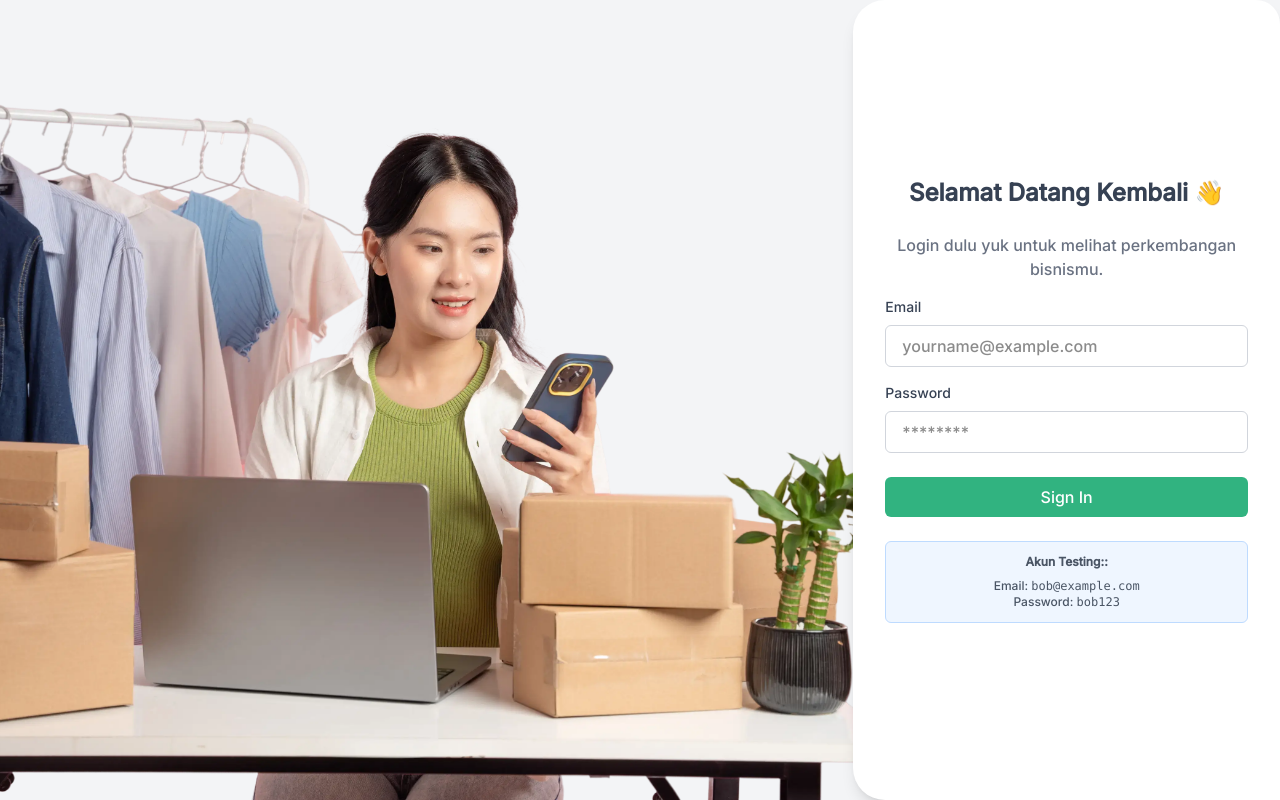
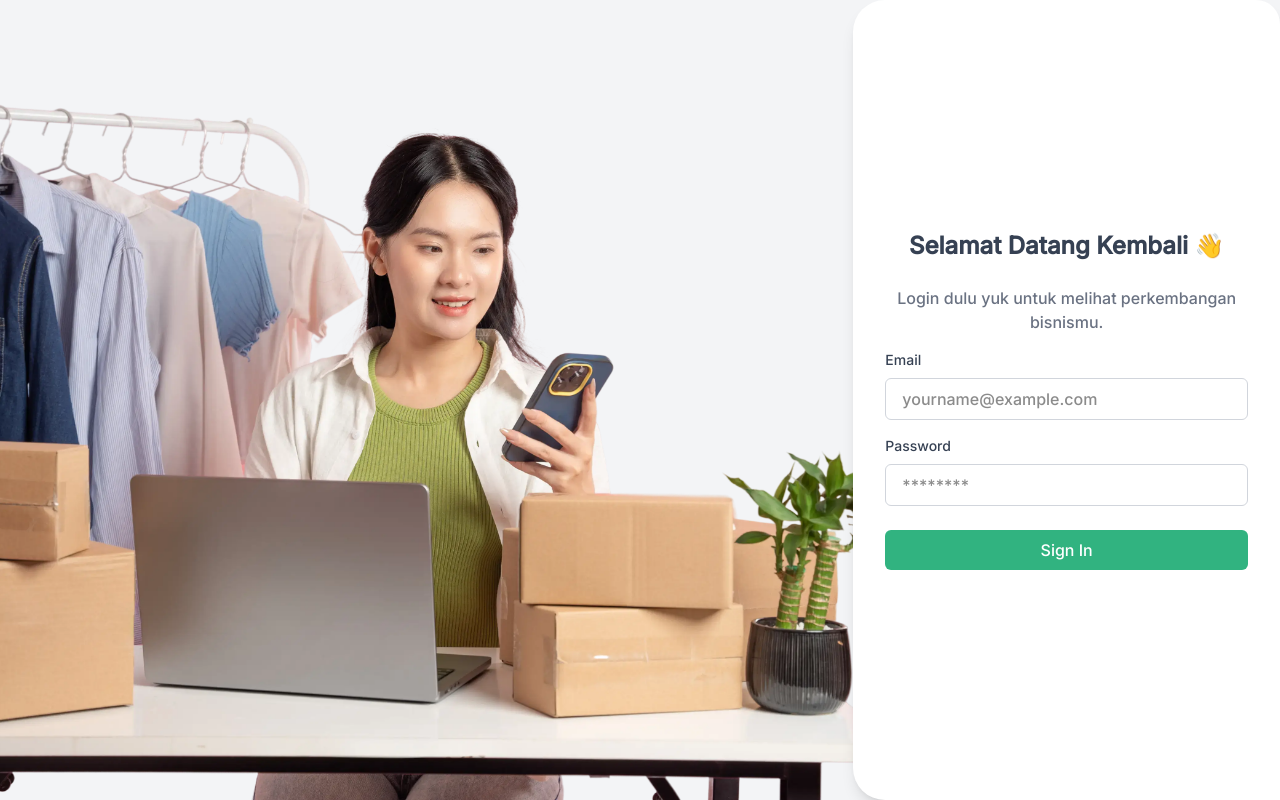
Before and after one commit to katadatacoid/umkm-ds-fe, a Next.js app: page / in a window 1280 px wide. Built offline with nearby package versions, Linux system fonts and the light colour scheme; no server answers.

Commit message:
feat(update) : remove credentials account

```diff
--- a/src/app/page.tsx
+++ b/src/app/page.tsx
@@ -156,19 +156,6 @@ const LoginPage: React.FC = () => {
             </button>
           </form>
 
-          {/* Test Credentials */}
-          <div className="mt-6 p-3 bg-blue-50 border border-blue-200 rounded-md">
-            <p className="text-xs text-gray-600 text-center font-semibold mb-2">
-              Akun Testing::
-            </p>
-            <p className="text-xs text-gray-600 text-center">
-              Email: <span className="font-mono">bob@example.com</span>
-            </p>
-            <p className="text-xs text-gray-600 text-center">
-              Password: <span className="font-mono">bob123</span>
-            </p>
-          </div>
-
         </div>
       </div>
     </div>
```
